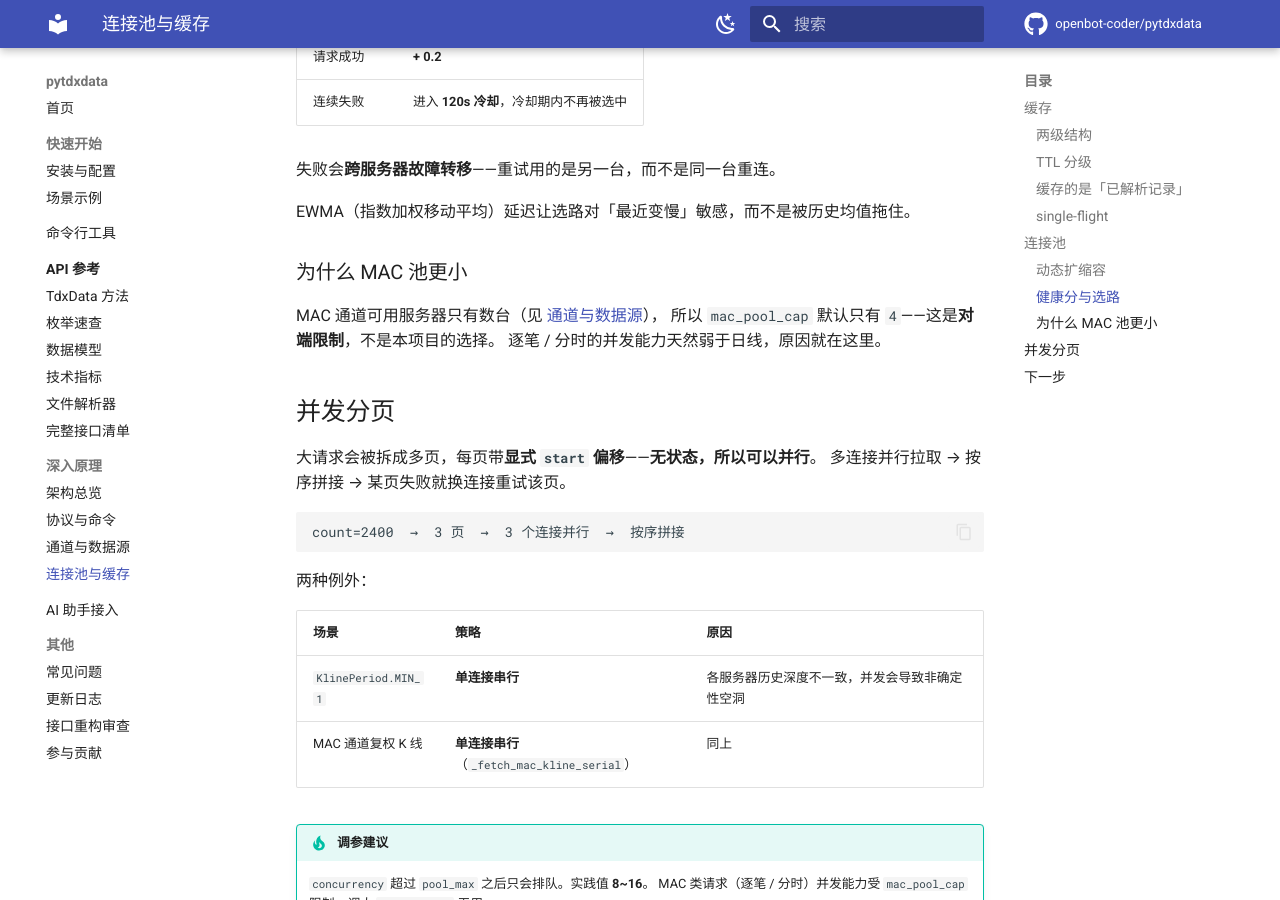
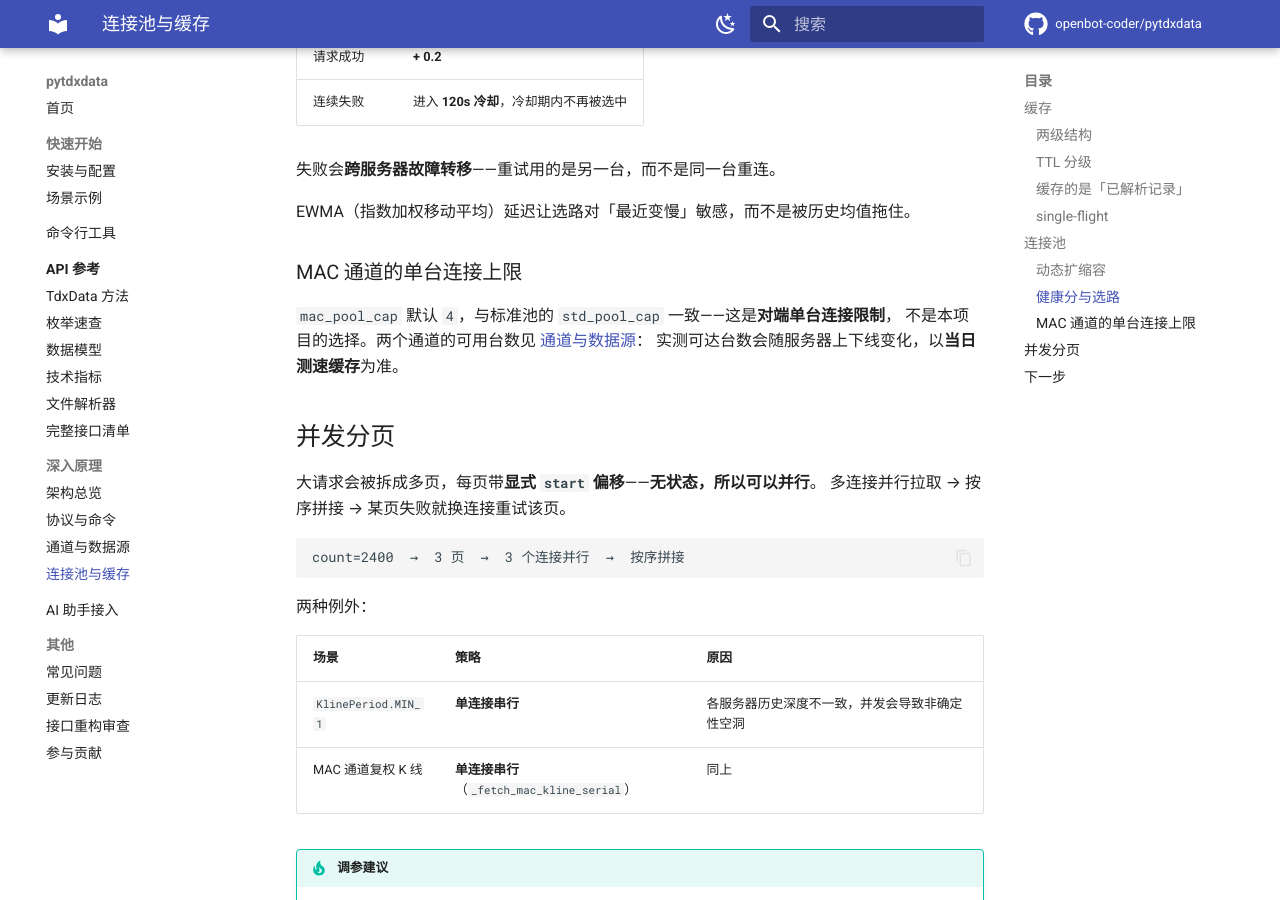
Before and after one commit to openbot-coder/pytdxdata, an MkDocs documentation site: the page built from docs/internals/cache-pool.md, in a window 1280 px wide and 900 px high, scrolled down 2117 px. Built offline with MkDocs 1.6.1 and Material for MkDocs 9.7.7, drawn with Linux system fonts in a browser that asks for light colours; comment, search, counter and statistics services are not loaded.

Commit message:
docs: 修正 servers.json 清理后遗留的过时描述（含一处事实反转）
servers.json 复测后三池台数已变（standard 9 / mac 22 / ex 4），但 README 与部分文档
仍停留在旧口径，且有一处因果结论被实测推翻：

- README.md
  - 测试用例数 127 → 164（并补「当日测速缓存」到用例分组说明）
  - 「已知限制」补测速缓存详情的文档站链接
- docs/internals/routing.md
  - 三池台数：标准池「数十台」→ 9 台、MAC 池「数台」→ 22 台（EX 池 4 台不变），
    并标注为 2026-09-21 离线探针实测可达数、实际以当日测速缓存为准
  - **事实反转修正**：原文「MAC 池远小于标准池，这解释了逐笔/分时并发弱于日线」
    与实测不符（mac 22 > standard 9）→ 已改为陈述实测台数，
    并指出两通道单台连接上限默认相同（均 4）
- docs/internals/cache-pool.md
  - 「为什么 MAC 池更小」小节前提已不成立 → 改为「MAC 通道的单台连接上限」，
    保留 mac_pool_cap=4 的可用信息，删除错误因果
- docs/refactor-audit.md
  - 历史快照的 127 passed 标注「审查当时」，避免误读为当前基线

验证：scripts/check_docs.py exit 0；mkdocs build --strict exit 0（无告警）

```diff
--- a/docs/internals/cache-pool.md
+++ b/docs/internals/cache-pool.md
@@ -81,11 +81,11 @@ results = await asyncio.gather(*[
 
 EWMA（指数加权移动平均）延迟让选路对「最近变慢」敏感，而不是被历史均值拖住。
 
-### 为什么 MAC 池更小
+### MAC 通道的单台连接上限
 
-MAC 通道可用服务器只有数台（见 [通道与数据源](routing.md#server-groups)），
-所以 `mac_pool_cap` 默认只有 `4`——这是**对端限制**，不是本项目的选择。
-逐笔 / 分时的并发能力天然弱于日线，原因就在这里。
+`mac_pool_cap` 默认 `4`，与标准池的 `std_pool_cap` 一致——这是**对端单台连接限制**，
+不是本项目的选择。两个通道的可用台数见 [通道与数据源](routing.md#server-groups)：
+实测可达台数会随服务器上下线变化，以**当日测速缓存**为准。
 
 ## 并发分页
 
```
Also changed, not shown: README.md (+3 -2 lines), docs/internals/routing.md (+6 -3 lines), docs/refactor-audit.md (+1 -1 lines).
